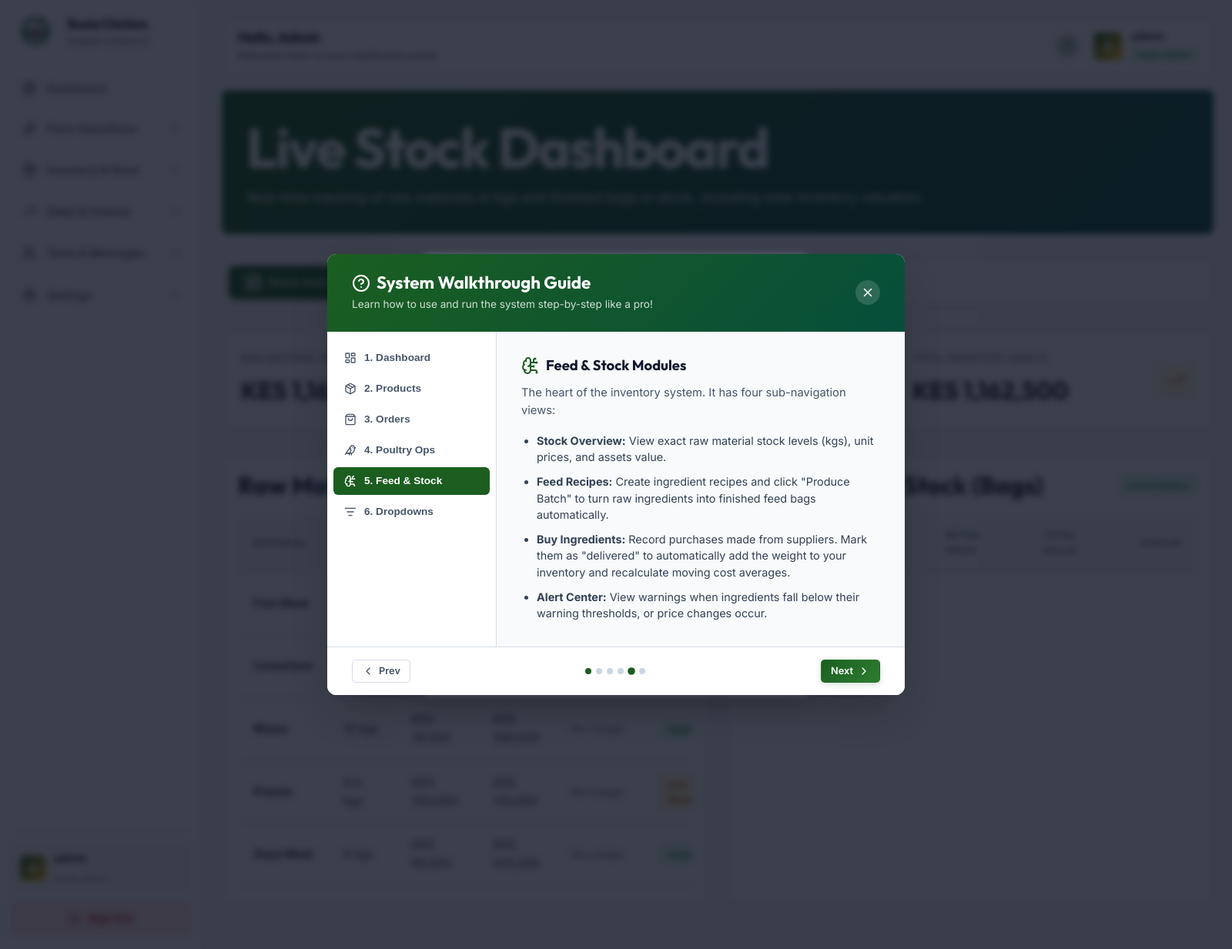
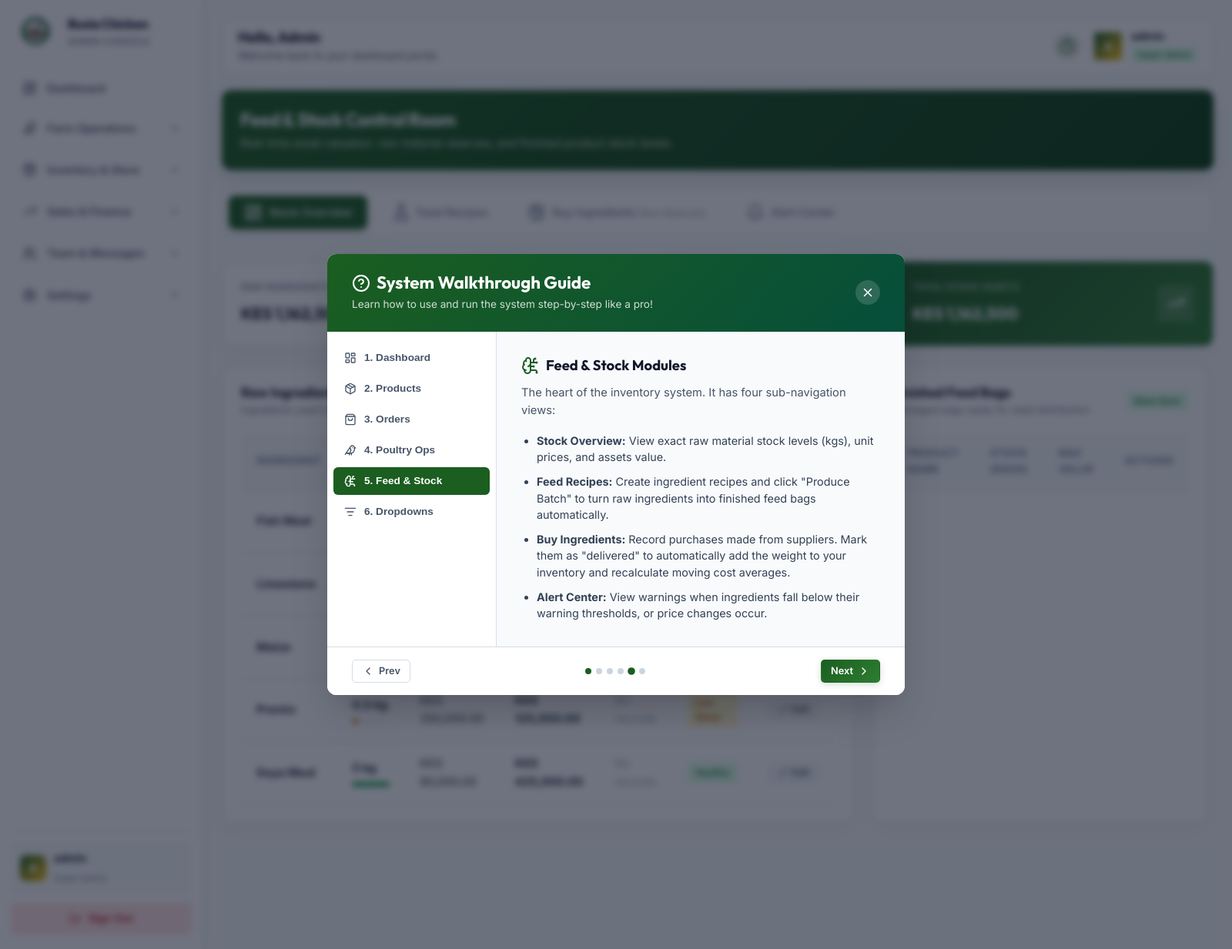
Before and after one commit to lewisking2016/busia-chicken-website, a PHP site: page /Frontend/admin/stock_dashboard.php in a window 1600 px wide. Shown: the whole page at 77% size. Run offline with PHP 8.4, Linux system fonts and the light colour scheme; a user stored in the database is signed in; data comes from the database, SQL or seed files in the repository; tables that the repository leaves empty hold one stand-in row (values such as "Sample post"); lists and menus that the app fills with data are empty; some libraries are stand-ins or nearby versions.

Commit message:
design: premium redesign of feed and stock inventory dashboard with progress indicators

```diff
--- a/Frontend/admin/stock_dashboard.php
+++ b/Frontend/admin/stock_dashboard.php
@@ -20,85 +20,130 @@ include __DIR__ . '/includes/admin_header.php';
 ?>
 
 <link rel="stylesheet" href="/Frontend/assets/css/admin-stock.css">
+<style>
+    /* Premium Redesign for Feed & Stock */
+    .kpi-summary-row {
+        display: grid;
+        grid-template-columns: repeat(3, 1fr);
+        gap: 20px;
+        margin-bottom: 24px;
+    }
+    .stock-grid {
+        display: grid;
+        grid-template-columns: 1.2fr 0.8fr;
+        gap: 24px;
+    }
+    @media (max-width: 991px) {
+        .kpi-summary-row {
+            grid-template-columns: 1fr;
+        }
+        .stock-grid {
+            grid-template-columns: 1fr;
+        }
+    }
+    .custom-progress-bar {
+        background: #f1f5f9;
+        border-radius: 99px;
+        height: 6px;
+        overflow: hidden;
+        margin-top: 6px;
+        position: relative;
+    }
+    .custom-progress-fill {
+        height: 100%;
+        border-radius: 99px;
+        transition: width 0.4s ease;
+    }
+</style>
 
-<div class="admin-stock-wrapper">
-    <div class="dashboard-hero-card" style="background: linear-gradient(135deg, var(--admin-primary) 0%, #064e3b 100%); padding: 32px; border-radius: 8px; margin-bottom: 32px; color: #ffffff;">
-        <h1 style="color: #ffffff; margin: 0 0 8px 0;">Live Stock Dashboard</h1>
-        <p style="color: rgba(255, 255, 255, 0.9); margin: 0;">Real-time tracking of raw materials in kgs and finished bags in stock, including total inventory valuation.</p>
+<div class="admin-stock-wrapper" style="animation: fadeIn 0.4s ease;">
+    <!-- Minimal Premium Header Card -->
+    <div style="background: linear-gradient(135deg, var(--admin-primary) 0%, #0c3e12 100%); padding: 24px; border-radius: 12px; margin-bottom: 24px; color: #ffffff; box-shadow: 0 10px 25px rgba(27,94,32,0.15);">
+        <h1 style="color: #ffffff; margin: 0 0 4px 0; font-family:'Outfit',sans-serif; font-size: 1.5rem; font-weight: 700;">Feed & Stock Control Room</h1>
+        <p style="color: rgba(255, 255, 255, 0.85); margin: 0; font-size: 0.9rem;">Real-time asset valuation, raw material reserves, and finished product stock levels.</p>
     </div>
 
     <?php include __DIR__ . '/includes/stock_nav.php'; ?>
 
-    <div class="kpi-summary-row">
-        <div class="stat-card">
+    <!-- KPI Summary Row -->
+    <div class="kpi-summary-row" style="margin-top: 24px;">
+        <div class="stat-card" style="background: #ffffff; border-radius: 12px; border: 1px solid var(--admin-border);">
             <div class="stat-card-info">
-                <small>Raw Material Value</small>
-                <strong id="val-raw-total">KES 0</strong>
+                <small style="color: #64748b; font-weight: 600; text-transform: uppercase; font-size: 0.72rem;">Raw Ingredients Value</small>
+                <strong id="val-raw-total" style="font-size: 1.35rem; color: var(--admin-text-heading); font-family:'Outfit',sans-serif;">KES 0</strong>
             </div>
-            <div class="stat-card-icon"><i data-lucide="database"></i></div>
+            <div class="stat-card-icon" style="background: rgba(27,94,32,0.08); color: var(--admin-primary);"><i data-lucide="database"></i></div>
         </div>
-        <div class="stat-card">
+        <div class="stat-card" style="background: #ffffff; border-radius: 12px; border: 1px solid var(--admin-border);">
             <div class="stat-card-info">
-                <small>Finished Stock Value</small>
-                <strong id="val-finished-total">KES 0</strong>
+                <small style="color: #64748b; font-weight: 600; text-transform: uppercase; font-size: 0.72rem;">Finished Feed Value</small>
+                <strong id="val-finished-total" style="font-size: 1.35rem; color: var(--admin-text-heading); font-family:'Outfit',sans-serif;">KES 0</strong>
             </div>
-            <div class="stat-card-icon info"><i data-lucide="package"></i></div>
+            <div class="stat-card-icon info" style="background: rgba(14,165,233,0.08); color: #0ea5e9;"><i data-lucide="package"></i></div>
         </div>
-        <div class="stat-card">
+        <div class="stat-card" style="background: #ffffff; border-radius: 12px; border: 1px solid var(--admin-border); background: linear-gradient(135deg, #1b5e20, #2e7d32); color: #ffffff;">
             <div class="stat-card-info">
-                <small>Total Inventory Assets</small>
-                <strong id="val-total-assets">KES 0</strong>
+                <small style="color: rgba(255,255,255,0.75); font-weight: 600; text-transform: uppercase; font-size: 0.72rem;">Total Stock Assets</small>
+                <strong id="val-total-assets" style="font-size: 1.35rem; color: #ffffff; font-family:'Outfit',sans-serif;">KES 0</strong>
             </div>
-            <div class="stat-card-icon accent"><i data-lucide="trending-up"></i></div>
+            <div class="stat-card-icon" style="background: rgba(255,255,255,0.15); color: #ffffff;"><i data-lucide="trending-up"></i></div>
         </div>
     </div>
 
+    <!-- Main Stock Grid -->
     <div class="stock-grid">
-        <div class="admin-card">
+        <!-- Raw Materials Section -->
+        <div class="admin-card" style="border-radius: 12px; border: 1px solid var(--admin-border); padding: 24px; background: #ffffff;">
             <div style="display: flex; justify-content: space-between; align-items: center; margin-bottom: 20px;">
-                <h3>Raw Materials (kgs)</h3>
+                <div>
+                    <h3 style="margin: 0; font-family:'Outfit',sans-serif; font-size: 1.1rem; color: var(--admin-text-heading);">Raw Ingredients (Bulk Stock)</h3>
+                    <p style="margin: 3px 0 0 0; font-size: 0.8rem; color: #64748b;">Ingredients used to manufacture premium livestock feed mixtures.</p>
+                </div>
                 <button class="btn btn-primary btn-sm" onclick="openRMModal()">
-                    <i data-lucide="plus"></i> Add Material
+                    <i data-lucide="plus-circle" style="width: 15px; height: 15px;"></i> Add Ingredient
                 </button>
             </div>
             <div class="table-responsive">
-                <table class="admin-table">
+                <table class="admin-table" style="font-size: 0.88rem;">
                     <thead>
                         <tr>
-                            <th>Material</th>
-                            <th>Stock (kgs)</th>
-                            <th>Current Price</th>
+                            <th>Ingredient</th>
+                            <th>Stock Level</th>
+                            <th>Avg Cost</th>
                             <th>Total Value</th>
-                            <th>Coverage</th>
+                            <th>Days Left</th>
                             <th>Status</th>
-                            <th>Actions</th>
+                            <th style="text-align: right;">Actions</th>
                         </tr>
                     </thead>
                     <tbody id="raw-materials-body">
-                        <tr><td colspan="7" style="text-align:center; padding: 20px;">Syncing raw material data...</td></tr>
+                        <tr><td colspan="7" style="text-align:center; padding: 32px; color: #94a3b8;"><div style="display:inline-flex; align-items:center; gap:8px;"><div style="width:16px;height:16px;border:2px solid #cbd5e1;border-top-color:var(--admin-primary);border-radius:50%;animation:spin 0.8s linear infinite;"></div>Loading inventory...</div></td></tr>
                     </tbody>
                 </table>
             </div>
         </div>
 
-        <div class="admin-card">
+        <!-- Finished Product Stocks -->
+        <div class="admin-card" style="border-radius: 12px; border: 1px solid var(--admin-border); padding: 24px; background: #ffffff;">
             <div style="display: flex; justify-content: space-between; align-items: center; margin-bottom: 20px;">
-                <h3>Finished Feed Stock (Bags)</h3>
-                <span class="badge-pill badge-pill-success">Live Inventory</span>
+                <div>
+                    <h3 style="margin: 0; font-family:'Outfit',sans-serif; font-size: 1.1rem; color: var(--admin-text-heading);">Finished Feed Bags</h3>
+                    <p style="margin: 3px 0 0 0; font-size: 0.8rem; color: #64748b;">Packaged bags ready for retail distribution.</p>
+                </div>
+                <span class="badge-pill badge-pill-success" style="font-size: 0.72rem; font-weight: 700; padding: 4px 10px;">Store Sync</span>
             </div>
             <div class="table-responsive">
-                <table class="admin-table">
+                <table class="admin-table" style="font-size: 0.88rem;">
                     <thead>
                         <tr>
-                            <th>Feed Type</th>
+                            <th>Product Name</th>
                             <th>Stock (Bags)</th>
-                            <th>Retail Price</th>
-                            <th>Total Value</th>
-                            <th>Status</th>
+                            <th>Bag Value</th>
+                            <th>Actions</th>
                         </tr>
                     </thead>
                     <tbody id="finished-stock-body">
-                        <tr><td colspan="5" style="text-align:center; padding: 20px;">Syncing inventory data...</td></tr>
+                        <tr><td colspan="4" style="text-align:center; padding: 32px; color: #94a3b8;">Loading inventory...</td></tr>
                     </tbody>
                 </table>
             </div>
@@ -106,37 +151,42 @@ include __DIR__ . '/includes/admin_header.php';
     </div>
 </div>
 
-<!-- Raw Material Modal -->
-<div id="rm-modal" class="modal-overlay" style="display: none; position: fixed; top: 0; left: 0; width: 100%; height: 100%; background: rgba(0,0,0,0.5); z-index: 1000; display: flex; align-items: center; justify-content: center;">
-    <div class="modal-content" style="background: #ffffff; padding: 32px; border-radius: 8px; width: 100%; max-width: 500px; box-shadow: 0 20px 25px -5px rgba(0,0,0,0.1);">
-        <h3 id="rm-modal-title" style="margin-bottom: 24px;">Add Raw Material</h3>
+<!-- Raw Material Add/Edit Modal -->
+<div id="rm-modal" style="display: none; position: fixed; inset: 0; background: rgba(15,23,42,0.45); z-index: 2000; align-items: center; justify-content: center;">
+    <div style="background: #ffffff; padding: 32px; border-radius: 12px; width: 100%; max-width: 480px; box-shadow: 0 20px 45px rgba(0,0,0,0.18);">
+        <h3 id="rm-modal-title" style="margin:0 0 20px 0; font-family:'Outfit',sans-serif; color: var(--admin-text-heading);">Add Raw Material</h3>
         <form id="rm-form">
             <input type="hidden" name="id" id="rm-id">
-            <div class="form-group">
-                <label class="form-label">Material Name</label>
-                <input type="text" name="name" id="rm-name" class="form-control" required>
+            <div class="admin-form-group" style="margin-bottom: 16px;">
+                <label class="admin-form-label" style="font-weight: 600;">Ingredient Name *</label>
+                <input type="text" name="name" id="rm-name" class="admin-form-control" required placeholder="e.g. Yellow Maize, Cotton Cake">
             </div>
-            <div class="form-group">
-                <label class="form-label">Price per kg (KES)</label>
-                <input type="number" name="current_price_per_ton" id="rm-price" class="form-control" step="0.01" required>
+            <div class="admin-form-group" style="margin-bottom: 16px;">
+                <label class="admin-form-label" style="font-weight: 600;">Current Price per kg (KES) *</label>
+                <input type="number" name="current_price_per_ton" id="rm-price" class="admin-form-control" step="0.01" required placeholder="0.00">
             </div>
-            <div class="form-group">
-                <label class="form-label">Current Stock (kgs)</label>
-                <input type="number" name="stock_tons" id="rm-stock" class="form-control" step="0.01" required>
+            <div style="display: grid; grid-template-columns: 1fr 1fr; gap: 14px; margin-bottom: 20px;">
+                <div class="admin-form-group">
+                    <label class="admin-form-label" style="font-weight: 600;">Current Stock (kgs) *</label>
+                    <input type="number" name="stock_tons" id="rm-stock" class="admin-form-control" step="0.01" required placeholder="0.00">
+                </div>
+                <div class="admin-form-group">
+                    <label class="admin-form-label" style="font-weight: 600;">Min Alert Level (kgs)</label>
+                    <input type="number" name="min_stock_level" id="rm-min" class="admin-form-control" step="0.01" value="1000.00">
+                </div>
             </div>
-            <div class="form-group">
-                <label class="form-label">Min Stock Level (Alert Threshold in kgs)</label>
-                <input type="number" name="min_stock_level" id="rm-min" class="form-control" step="0.01" value="1000.00">
-            </div>
-            <div style="display: flex; gap: 12px; margin-top: 32px;">
-                <button type="button" class="btn btn-trans" style="flex: 1;" onclick="closeRMModal()">Cancel</button>
-                <button type="submit" class="btn btn-primary" style="flex: 1;">Save Material</button>
+            <div style="display: flex; gap: 12px; margin-top: 28px;">
+                <button type="button" class="btn btn-outline" style="flex: 1;" onclick="closeRMModal()">Cancel</button>
+                <button type="submit" class="btn btn-primary" style="flex: 1;" id="rm-submit-btn"><i data-lucide="save" style="width: 15px; height: 15px;"></i> Save Material</button>
             </div>
         </form>
     </div>
 </div>
 
 <script>
+window.raw_materials_data = [];
+const CSRF = window.BusiaAdmin?.csrfToken || '';
+
 async function loadDashboardData() {
     try {
         const response = await fetch('/Backend/api/admin_stock.php?action=get_dashboard');
@@ -146,61 +196,63 @@ async function loadDashboardData() {
         window.raw_materials_data = result.data.raw_materials;
         const { raw_materials, finished_products, summary } = result.data;
 
-        // Raw Materials
+        // Render Raw Materials
         document.getElementById('raw-materials-body').innerHTML = raw_materials.map(m => {
-            // Note: DB columns are named stock_tons and current_price_per_ton, but we present/treat them as kgs now.
             const stockVal = Number(m.stock_tons);
             const minVal = Number(m.min_stock_level);
             let statusText = 'Healthy';
             let statusClass = 'badge-pill-success';
+            let daysColor = '#16a34a';
 
             if (stockVal <= 0) {
-                statusText = 'Critical (Out)';
+                statusText = 'Stockout';
                 statusClass = 'badge-pill-danger';
+                daysColor = '#dc2626';
             } else if (stockVal <= minVal) {
                 statusText = 'Low Stock';
                 statusClass = 'badge-pill-warning';
+                daysColor = '#d97706';
             }
+
+            const fillWidth = Math.min(100, (stockVal / (minVal * 3 || 3000)) * 100);
 
             return `
             <tr>
                 <td><strong>${m.name}</strong></td>
-                <td>${Number(m.stock_tons).toLocaleString()} kgs</td>
-                <td>KES ${Number(m.current_price_per_ton).toLocaleString()}</td>
-                <td>KES ${Number(m.total_value).toLocaleString()}</td>
                 <td>
-                    ${m.days_covered < 999 ? `<strong>${m.days_covered} days</strong> remaining` : '<span style="color:#64748b;">No usage</span>'}
+                    <span style="font-weight: 700;">${stockVal.toLocaleString()} kg</span>
+                    <div class="custom-progress-bar">
+                        <div class="custom-progress-fill" style="width: ${fillWidth}%; background: ${daysColor};"></div>
+                    </div>
                 </td>
+                <td>KES ${Number(m.current_price_per_ton).toLocaleString(undefined, {minimumFractionDigits:2})}</td>
+                <td><strong>KES ${Number(m.total_value).toLocaleString(undefined, {minimumFractionDigits:2})}</strong></td>
                 <td>
-                    <span class="badge-pill ${statusClass}">
-                        ${statusText}
-                    </span>
+                    ${m.days_covered < 999 ? `<span style="color: ${daysColor}; font-weight: 700;">${m.days_covered} days</span>` : '<span style="color:#94a3b8;">No records</span>'}
                 </td>
-                <td>
-                    <button class="btn btn-trans btn-sm" onclick="editRM(${m.id})">Edit</button>
+                <td><span class="badge-pill ${statusClass}">${statusText}</span></td>
+                <td style="text-align: right;">
+                    <button class="btn btn-trans btn-sm" onclick="editRM(${m.id})"><i data-lucide="pencil" style="width: 12px; height: 12px;"></i> Edit</button>
                 </td>
             </tr>
         `}).join('');
 
-        // Finished Products
+        // Render Finished Products
         document.getElementById('finished-stock-body').innerHTML = finished_products.map(p => `
             <tr>
                 <td><strong>${p.name}</strong></td>
-                <td>${p.stock_quantity} Bags</td>
+                <td><strong>${p.stock_quantity} Bags</strong></td>
                 <td>KES ${Number(p.price).toLocaleString()}</td>
-                <td>KES ${(Number(p.price) * p.stock_quantity).toLocaleString()}</td>
-                <td>
-                    <span class="badge-pill ${p.stock_quantity < 20 ? 'badge-pill-warning' : 'badge-pill-success'}">
-                        ${p.stock_quantity < 20 ? 'Restock Soon' : 'In Stock'}
-                    </span>
+                <td style="white-space: nowrap;">
+                    <a href="/Frontend/admin/hub_inventory.php?tab=products" class="btn btn-trans btn-sm"><i data-lucide="eye" style="width: 12px; height: 12px;"></i> Manage</a>
                 </td>
             </tr>
         `).join('');
 
-        // Summary
-        document.getElementById('val-raw-total').textContent = `KES ${Number(summary.raw_value).toLocaleString()}`;
-        document.getElementById('val-finished-total').textContent = `KES ${Number(summary.finished_value).toLocaleString()}`;
-        document.getElementById('val-total-assets').textContent = `KES ${Number(summary.total_value).toLocaleString()}`;
+        // Update Summary Cards
+        document.getElementById('val-raw-total').textContent = `KES ${Number(summary.raw_value).toLocaleString(undefined, {maximumFractionDigits:0})}`;
+        document.getElementById('val-finished-total').textContent = `KES ${Number(summary.finished_value).toLocaleString(undefined, {maximumFractionDigits:0})}`;
+        document.getElementById('val-total-assets').textContent = `KES ${Number(summary.total_value).toLocaleString(undefined, {maximumFractionDigits:0})}`;
 
         if (typeof lucide !== 'undefined') lucide.createIcons();
     } catch (err) {
@@ -209,21 +261,18 @@ async function loadDashboardData() {
 }
 
 function openRMModal() {
-    document.getElementById('rm-modal-title').textContent = 'Add Raw Material';
+    document.getElementById('rm-modal-title').textContent = 'Add Ingredient';
     document.getElementById('rm-form').reset();
     document.getElementById('rm-id').value = '';
     document.getElementById('rm-modal').style.display = 'flex';
 }
-
 function closeRMModal() {
     document.getElementById('rm-modal').style.display = 'none';
 }
-
 function editRM(id) {
     const m = window.raw_materials_data.find(item => item.id == id);
     if (!m) return;
-
-    document.getElementById('rm-modal-title').textContent = 'Edit Raw Material';
+    document.getElementById('rm-modal-title').textContent = 'Edit Ingredient';
     document.getElementById('rm-id').value = m.id;
     document.getElementById('rm-name').value = m.name;
     document.getElementById('rm-price').value = m.current_price_per_ton;
@@ -234,18 +283,18 @@ function editRM(id) {
 
 document.getElementById('rm-form').addEventListener('submit', async (e) => {
     e.preventDefault();
+    const btn = document.getElementById('rm-submit-btn');
+    btn.disabled = true; btn.textContent = 'Saving...';
+
     const formData = new FormData(e.target);
+    formData.append('csrf_token', CSRF);
 
     try {
         const response = await fetch('/Backend/api/admin_stock.php?action=save_raw_material', {
             method: 'POST',
-            body: (() => {
-                formData.append('csrf_token', window.BusiaAdmin?.csrfToken || '');
-                return formData;
-            })()
+            body: formData
         });
         const result = await response.json();
-
         if (result.success) {
             closeRMModal();
             loadDashboardData();
@@ -253,9 +302,17 @@ document.getElementById('rm-form').addEventListener('submit', async (e) => {
             alert(result.message || 'Failed to save material');
         }
     } catch (err) {
-        console.error(err);
         alert('An error occurred while saving.');
+    } finally {
+        btn.disabled = false;
+        btn.innerHTML = '<i data-lucide="save" style="width: 15px; height: 15px;"></i> Save Material';
+        if (typeof lucide !== 'undefined') lucide.createIcons();
     }
+});
+
+document.addEventListener('click', e => {
+    const m = document.getElementById('rm-modal');
+    if (m && e.target === m) m.style.display = 'none';
 });
 
 document.addEventListener('DOMContentLoaded', () => {
```
